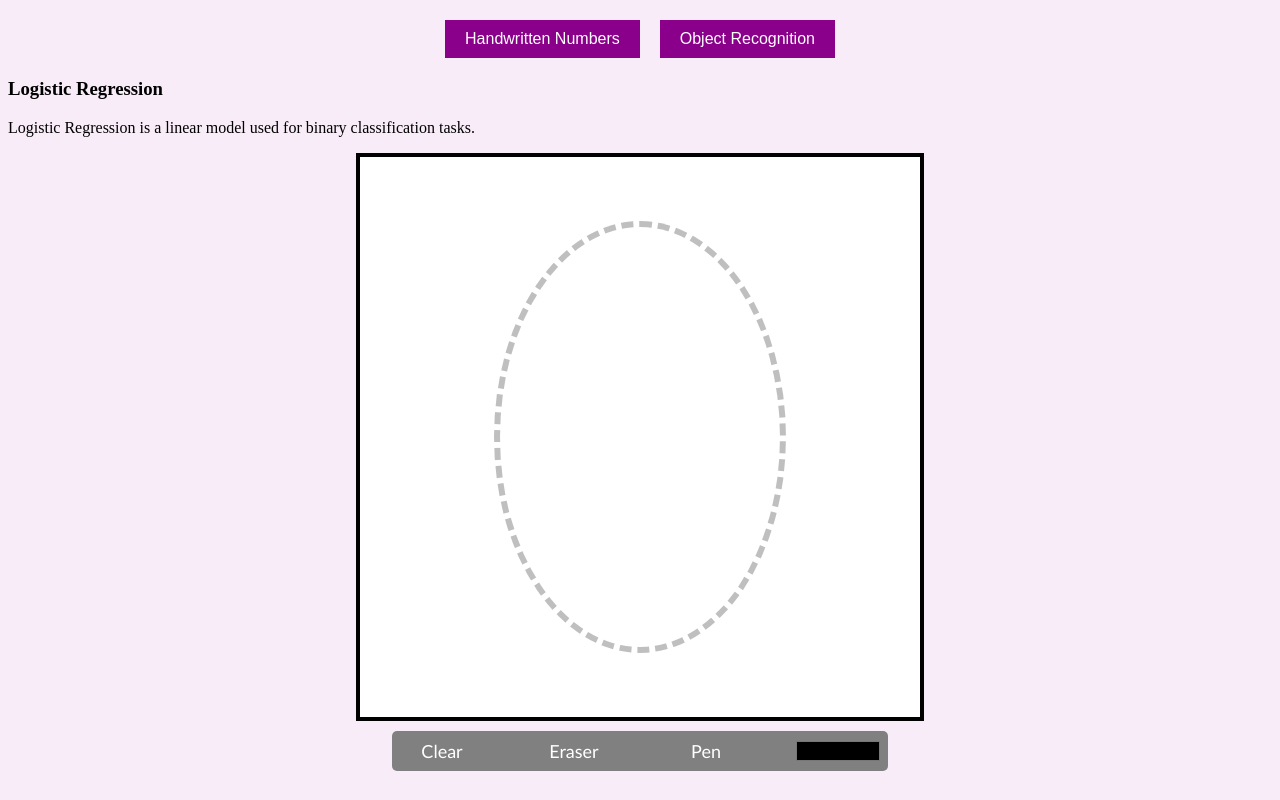
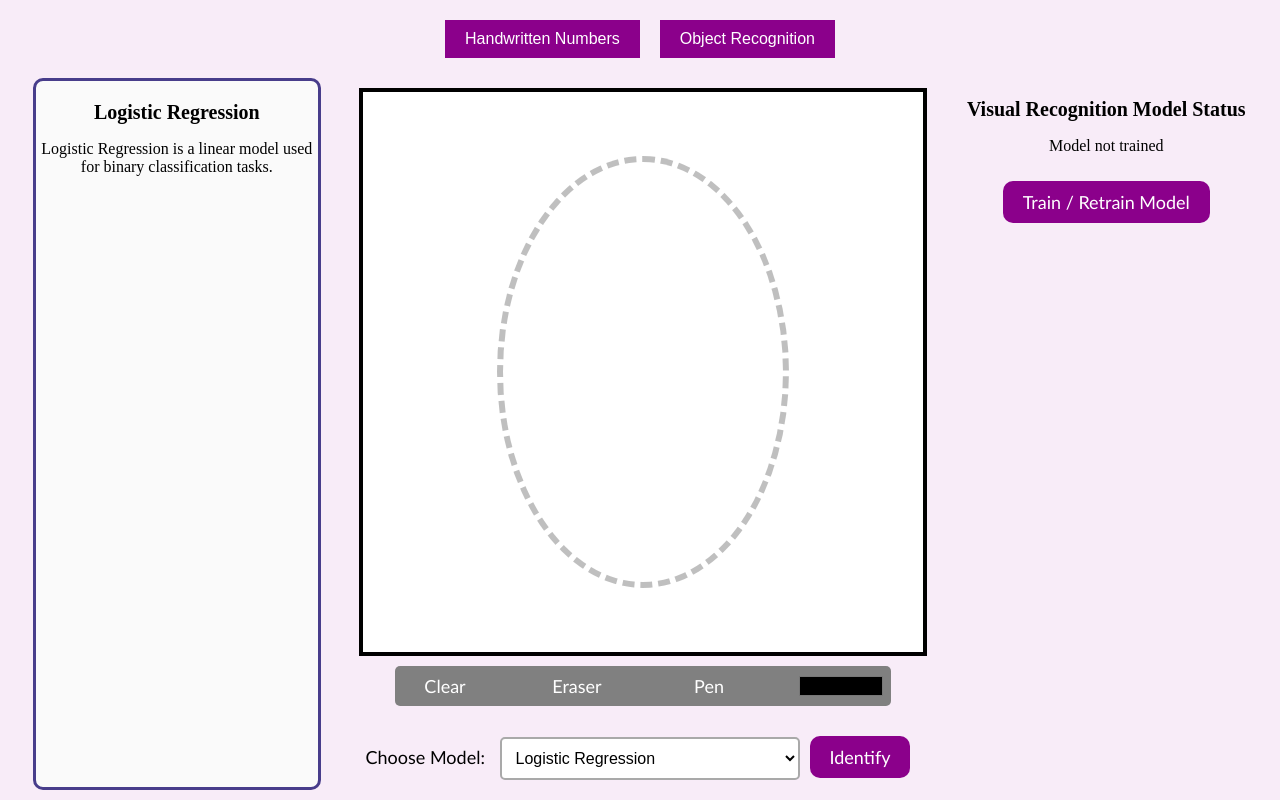
Before and after one commit to t1oluwani/SmartVision, a Vue app in the folder frontend/: page / in a window 1280 px wide. Both pictures are taken after a click on the button "Handwritten Numbers". Shown: the top 800 px of the page. Built offline with nearby package versions, Linux system fonts and the light colour scheme.

Commit message:
Basic styling

```diff
--- a/frontend/src/assets/styles/HandwrittenNumbers.css
+++ b/frontend/src/assets/styles/HandwrittenNumbers.css
@@ -1,10 +1,44 @@
+.HN-Scope .tab-content {
+  display: flex;
+  justify-content: center;
+  text-align: center;
+}
+.HN-Scope h3 {
+  margin-bottom: 15px;
+  font-size: 20px;
+  font-weight: 600;
+}
+.HN-Scope p {
+  font-size: 16px;
+}
+.HN-Scope button {
+  font-size: 18px;
+  margin-top: 10px;
+  border-radius: 10px;
+  font-family: 'Gill Sans MT','Trebuchet MS', sans-serif;
+}
+
+/* Left Side */
+.HN-Scope .left-container {
+  flex: 1;
+  border-radius: 10px;
+  border: 3px solid darkslateblue;
+  background-color: #fafafa;
+  margin: 0 25px;
+}
+/* Right Side */
+.HN-Scope .right-container {
+  flex: 1;
+  margin: 0 25px;
+}
+
+/* Middle Part */
 .HN-Scope .middle-container {
   display: flex;
   flex-direction: column;
   text-align: center;
   margin: 10px;
 }
-
 .HN-Scope .choose-model {
   margin: 10px;
   margin-bottom: 0;
@@ -28,9 +62,3 @@
   border-color:indigo;
   background-color: whitesmoke;
 }
-#identifybtn {
-  font-size: 18px;
-  margin-top: 10px;
-  border-radius: 10px;
-  font-family: 'Gill Sans MT','Trebuchet MS', sans-serif;
-}
```
